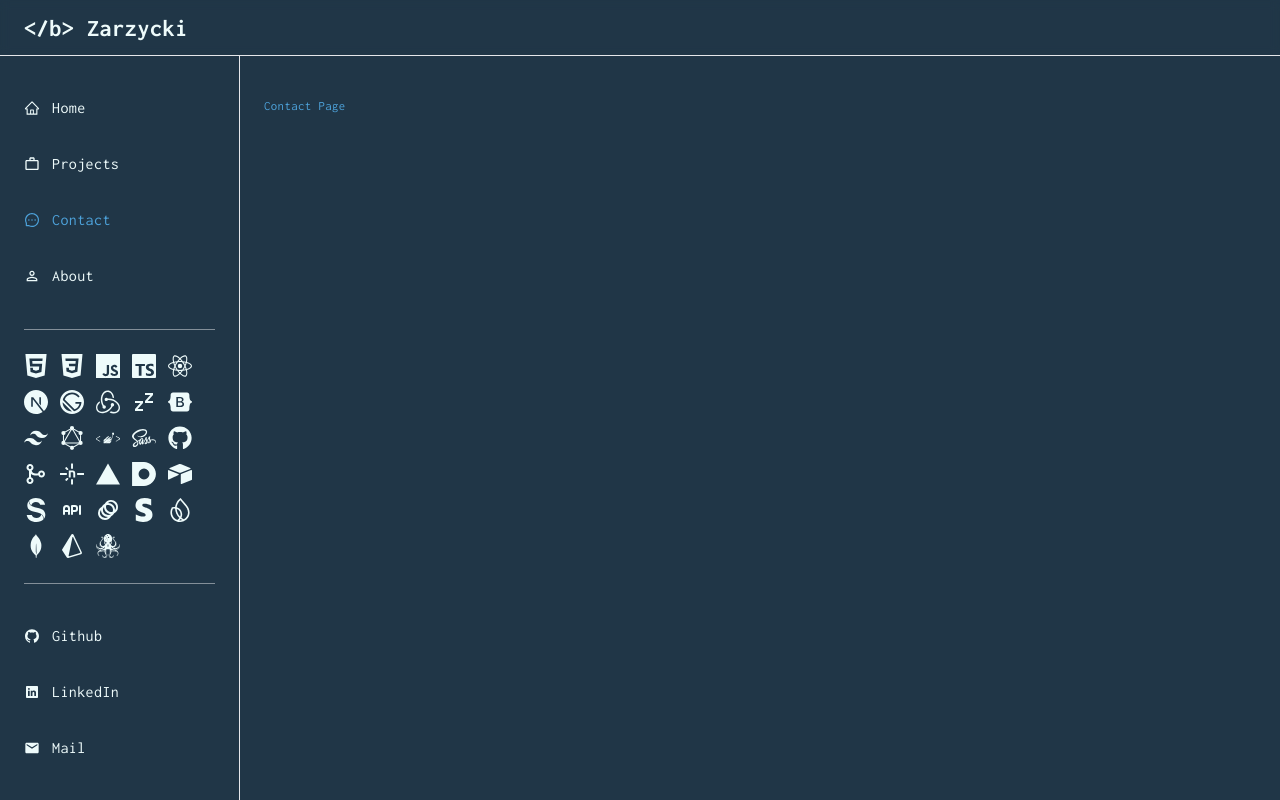
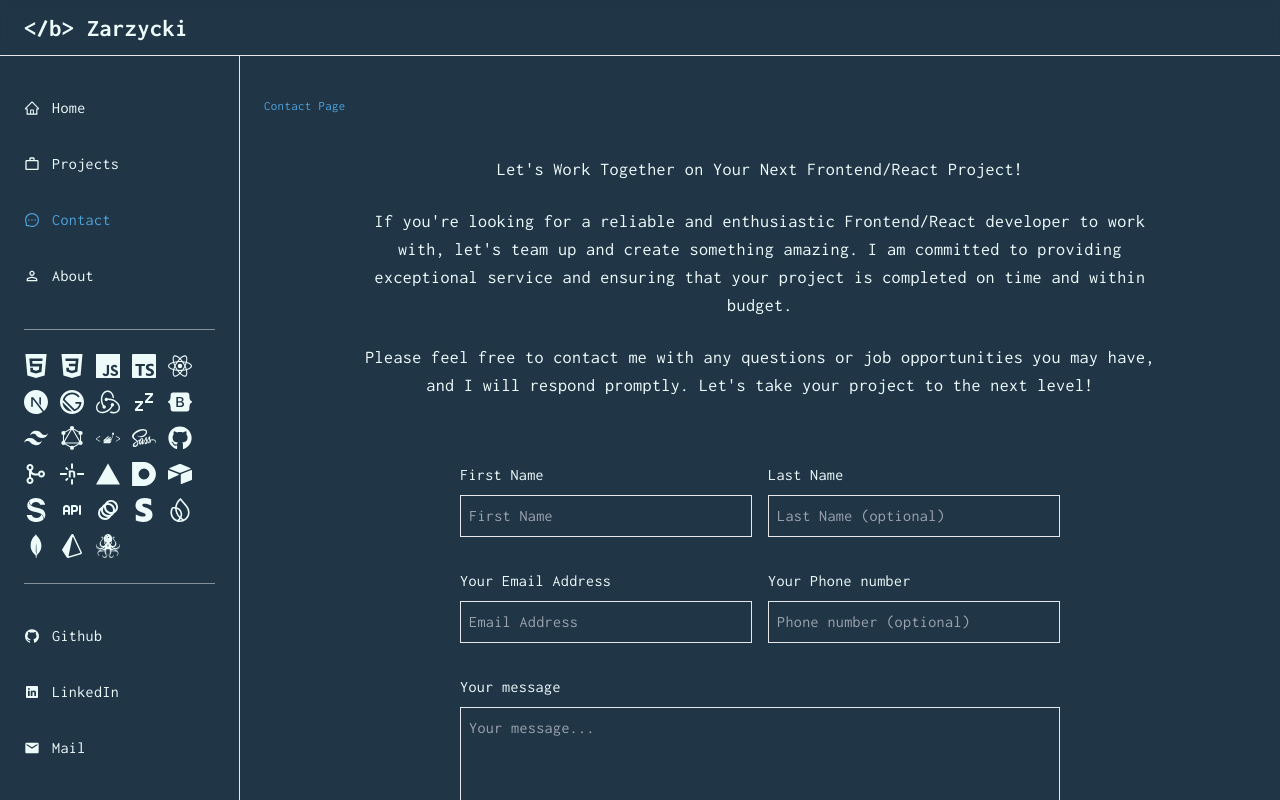
Before and after one commit to zyxzb/my-website-v2, a Next.js app: page /contact in a window 1280 px wide. Built offline with nearby package versions, Linux system fonts and the light colour scheme.

Commit message:
add form with zod + nodemailer, change some styles

```diff
--- /dev/null
+++ b/app/api/sendEmail/route.ts
@@ -0,0 +1,58 @@
+import { NextResponse } from 'next/server';
+const nodemailer = require('nodemailer');
+
+export async function POST(request: Request) {
+  try {
+    const data = await request.json();
+    const { firstName, lastName, email, phone, message } = data;
+    console.log(data);
+
+    const transporter = nodemailer.createTransport({
+      service: 'gmail',
+      auth: {
+        user: process.env.NEXT_GMAIL_EMAIL_ADDRESS,
+        pass: process.env.NEXT_GMAIL_APP_PASSWORD,
+      },
+      tls: {
+        rejectUnauthorized: false,
+      },
+    });
+
+    const mailOption = {
+      from: email,
+      to: process.env.NEXT_GMAIL_EMAIL_ADDRESS,
+      replyTo: email,
+      subject: 'Nowa wiadomość ze strony internetowej!',
+      html: `
+      <h3>Masz nową wiadomość ze strony internetowej!</h3>
+      <br/>
+      <p>Imię: ${firstName}</p>
+      ${lastName && `<p>Nazwisko:${lastName}</p>`}
+      <p>Adres e-mail nadawcy: ${email}</p>
+      ${phone && `<p>Numer nadawcy: ${phone}</p>`}
+      <p>Wiadomość: ${message}</p>
+      `,
+    };
+
+    // await for response
+    await new Promise((resolve, reject) => {
+      transporter.sendMail(mailOption, function (err: any, info: any) {
+        if (err) {
+          console.error('Error mailOption:', err);
+          reject(err);
+        } else {
+          console.log('Info mailOption:', info);
+          resolve(info);
+        }
+      });
+    });
+
+    // if ok response
+    return NextResponse.json(
+      { message: 'Email Sent Successfully' },
+      { status: 200 },
+    );
+  } catch (error) {
+    return NextResponse.json({ status: 500 });
+  }
+}
--- /dev/null
+++ b/app/components/Form.tsx
@@ -0,0 +1,115 @@
+'use client';
+
+import { useState } from 'react';
+import { SubmitHandler, useForm } from 'react-hook-form';
+import { zodResolver } from '@hookform/resolvers/zod';
+import { z } from 'zod';
+import axios from 'axios';
+import toast from 'react-hot-toast';
+
+import Input from './Input';
+import TextArea from './TextArea';
+
+const validationSchema = z.object({
+  firstName: z.string().min(1, { message: 'First name is required' }),
+  lastName: z.string().optional(),
+  email: z.string().min(1, { message: 'Email is required' }).email({
+    message: 'Must be a valid email',
+  }),
+  phone: z.string().optional(),
+  message: z.string().min(1, { message: 'Message is required' }),
+});
+
+type ValidationSchema = z.infer<typeof validationSchema>;
+
+const Form = () => {
+  const [isLoading, setIsLoading] = useState(false);
+
+  const {
+    register,
+    handleSubmit,
+    reset,
+    formState: { errors },
+  } = useForm<ValidationSchema>({
+    resolver: zodResolver(validationSchema),
+  });
+
+  const onSubmit: SubmitHandler<ValidationSchema> = (data) => {
+    setIsLoading(true);
+
+    axios
+      .post('/api/sendEmail', data)
+      .then(({ data }) => {
+        toast.success(data.message);
+        reset();
+      })
+      .catch((error) => {
+        console.log(error);
+        toast.error(error.message);
+      })
+      .finally(() => setIsLoading(false));
+  };
+
+  return (
+    <div className='flex flex-col gap-10'>
+      <form
+        onSubmit={handleSubmit(onSubmit)}
+        className='mx-auto flex w-full max-w-[600px] flex-col gap-8'
+      >
+        <div className='flex flex-col gap-4 sm:flex-row'>
+          <Input
+            label='First Name'
+            type='text'
+            name='firstName'
+            placeholder='First Name'
+            error={errors.firstName}
+            register={register}
+          />
+          <Input
+            label='Last Name'
+            type='text'
+            name='lastName'
+            placeholder='Last Name (optional)'
+            error={errors.lastName}
+            register={register}
+          />
+        </div>
+        <div className='flex flex-col gap-4 sm:flex-row'>
+          <Input
+            label='Your Email Address'
+            type='email'
+            name='email'
+            placeholder='Email Address'
+            error={errors.email}
+            register={register}
+          />
+          <Input
+            label='Your Phone number'
+            type='text'
+            name='phone'
+            placeholder='Phone number (optional)'
+            error={errors.phone}
+            register={register}
+          />
+        </div>
+        <TextArea
+          label='Your message'
+          rows='6'
+          placeholder='Your message...'
+          name='message'
+          error={errors.message}
+          register={register}
+        />
+        <button
+          type='submit'
+          disabled={isLoading}
+          className='bg-textDarkBlue p-2 transition hover:bg-textLightBlue hover:text-bgDarkBlue'
+        >
+          {isLoading ? 'Loading...' : 'Submit'}
+        </button>
+      </form>
+    </div>
+  );
+};
+
+export default Form;
--- a/app/components/FormText.tsx
+++ b/app/components/FormText.tsx
@@ -1,6 +1,6 @@
 const FormText = () => {
   return (
-    <>
+    <section className='mb-16 mt-10 sm:text-lg'>
       <p>Let&apos;s Work Together on Your Next Frontend/React Project!</p>
       <p className='my-6'>
         If you&apos;re looking for a reliable and enthusiastic Frontend/React
@@ -13,7 +13,7 @@ const FormText = () => {
         you may have, and I will respond promptly. Let&apos;s take your project
         to the next level!
       </p>
-    </>
+    </section>
   );
 };
 
--- /dev/null
+++ b/app/components/Input.tsx
@@ -0,0 +1,46 @@
+import { cn } from '@/lib/utils';
+import { FieldError } from 'react-hook-form';
+
+interface InputProps {
+  type: string;
+  placeholder: string;
+  error: FieldError | undefined;
+  valueAsNumber?: boolean;
+  register: any;
+  label: string;
+  name: string;
+}
+
+const Input = ({
+  type,
+  label,
+  placeholder,
+  error,
+  register,
+  name,
+  ...rest
+}: InputProps) => {
+  return (
+    <div className='w-full'>
+      <label htmlFor={name} className='mb-2 flex'>
+        {label}
+      </label>
+      <input
+        id={name}
+        className={cn(`w-full !outline-none ${error ? 'border-rose-400' : ''}`)}
+        type={type}
+        placeholder={placeholder}
+        autoComplete='off'
+        {...register(name)}
+        {...rest}
+      />
+      {error && (
+        <span className='error-message mt-1 flex text-rose-400'>
+          {error.message}
+        </span>
+      )}
+    </div>
+  );
+};
+
+export default Input;
--- a/app/components/Nav.tsx
+++ b/app/components/Nav.tsx
@@ -13,14 +13,14 @@ const Nav = () => {
   return (
     <nav
       className={cn(
-        `bg-bgDarkBlue smallHeight:text-xs fixed bottom-0 z-30 flex h-[calc(100dvh-56px)] w-[240px] min-w-[240px] flex-col justify-between overflow-auto border-r-[1px] transition-all md:relative md:mt-14 md:-translate-x-[0]
-        ${isNavOpen ? `-translate-x-[0]` : `-translate-x-[240px] `}`,
+        `fixed bottom-0 z-30 flex h-[calc(100dvh-56px)] w-[240px] min-w-[240px] flex-col justify-between overflow-auto border-r-[1px] bg-bgDarkBlue transition-all md:relative md:mt-14 md:-translate-x-[0] smallHeight:text-xs
+        ${isNavOpen ? `-translate-x-[0]` : `-translate-x-[240px]`}`,
       )}
     >
       <NavLinksTop />
       <div className='mx-auto w-[80%] border-b-[1px] opacity-50' />
       <NavSkills />
-      <div className='smallHeight:hidden mx-auto w-[80%] border-b-[1px] opacity-50' />
+      <div className='mx-auto w-[80%] border-b-[1px] opacity-50 smallHeight:hidden' />
       <NavLinksBottom />
     </nav>
   );
--- /dev/null
+++ b/app/components/TextArea.tsx
@@ -0,0 +1,50 @@
+import { FieldError } from 'react-hook-form';
+
+interface FormInputProps {
+  placeholder: string;
+  error: FieldError | undefined;
+  valueAsNumber?: boolean;
+  register: any;
+  label: string;
+  name: string;
+  rows: string;
+}
+
+import React from 'react';
+import { cn } from '@/lib/utils';
+
+const TextArea = ({
+  label,
+  placeholder,
+  error,
+  register,
+  name,
+  rows,
+  ...rest
+}: FormInputProps) => {
+  return (
+    <div className='w-full'>
+      <label htmlFor={name} className='mb-2 flex'>
+        {label}
+      </label>
+      <textarea
+        id={name}
+        className={cn(
+          `w-full align-top !outline-none ${error ? 'border-rose-400' : ''}`,
+        )}
+        placeholder={placeholder}
+        autoComplete='off'
+        rows={rows}
+        {...register(name)}
+        {...rest}
+      />
+      {error && (
+        <span className='error-message mt-1 flex text-rose-400'>
+          {error.message}
+        </span>
+      )}
+    </div>
+  );
+};
+
+export default TextArea;
--- a/app/contact/page.tsx
+++ b/app/contact/page.tsx
@@ -1,9 +1,15 @@
+import Form from '../components/Form';
+import FormText from '../components/FormText';
 import Small from '../components/Small';
 
 const ContactPage = () => {
   return (
     <div>
       <Small>Contact Page</Small>
+      <div className='mx-auto max-w-[800px] text-center'>
+        <FormText />
+        <Form />
+      </div>
     </div>
   );
 };
--- a/app/layout.tsx
+++ b/app/layout.tsx
@@ -1,9 +1,10 @@
 import type { Metadata } from 'next';
+import { Toaster } from 'react-hot-toast';
 
 import Header from './components/Header';
 import Nav from './components/Nav';
+
 import { inconsolata } from '@/fonts/fonts';
-
 import './globals.css';
 
 export const metadata: Metadata = {
@@ -22,10 +23,11 @@ export default function RootLayout({
         <Header />
         <div className='relative mx-auto flex w-full max-w-screen-2xl tracking-wide'>
           <Nav />
-          <main className='text-textLightBlue min-h-screen w-full overflow-auto px-3 pb-[40px] pt-24 transition-all duration-300 md:px-6'>
+          <main className='h-screen w-full overflow-auto px-3 pb-[40px] pt-24 text-textLightBlue transition-all duration-300 md:px-6'>
             {children}
           </main>
         </div>
+        <Toaster />
       </body>
     </html>
   );
--- a/package.json
+++ b/package.json
@@ -9,15 +9,21 @@
     "lint": "next lint"
   },
   "dependencies": {
+    "@hookform/resolvers": "^3.3.4",
+    "axios": "^1.6.7",
     "clsx": "^2.1.0",
     "next": "14.1.0",
+    "nodemailer": "^6.9.9",
     "react": "^18",
     "react-dom": "^18",
+    "react-hook-form": "^7.50.1",
+    "react-hot-toast": "^2.4.1",
     "react-icons": "^5.0.1",
     "react-loading": "^2.0.3",
     "react-type-animation": "^3.2.0",
     "tailwind-merge": "^2.2.1",
     "uuid": "^9.0.1",
+    "zod": "^3.22.4",
     "zustand": "^4.5.0"
   },
   "devDependencies": {
```
Also changed, not shown: 2 other files (tests, documents, lock files or other folders).
